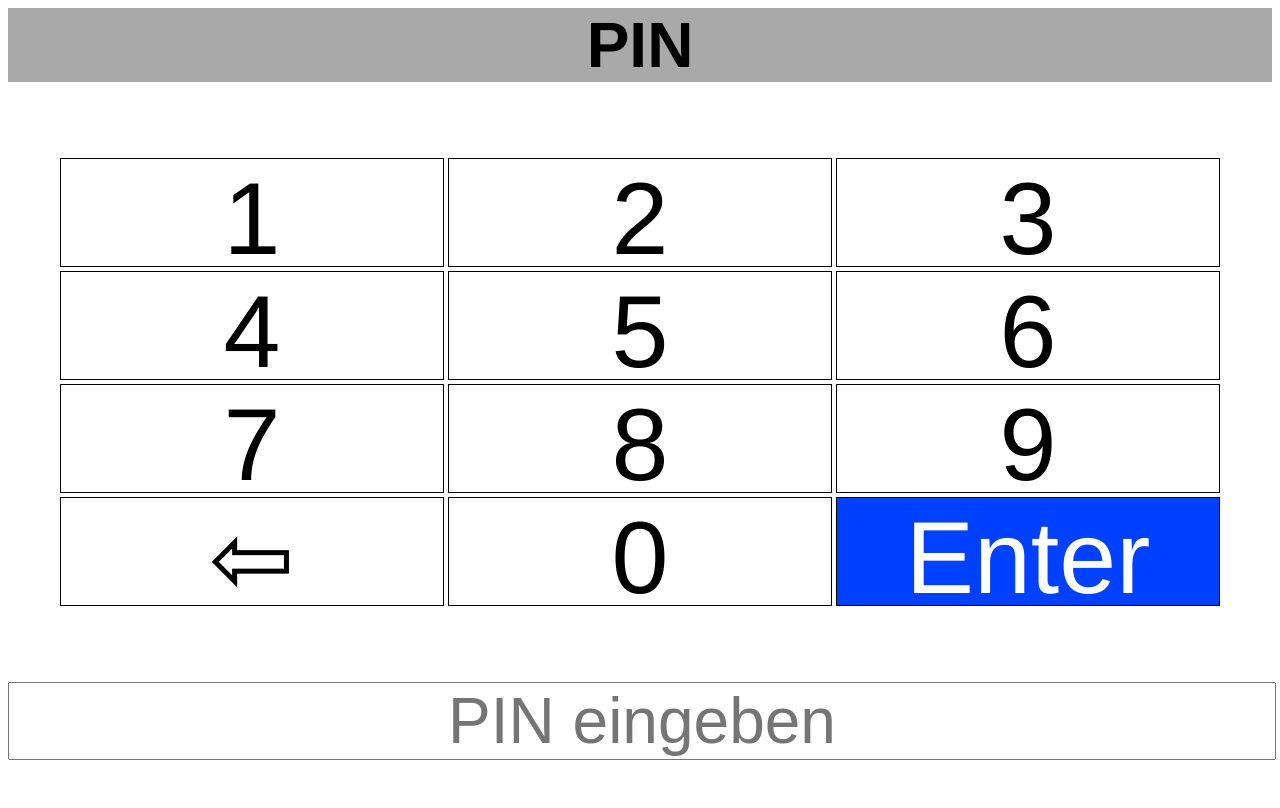
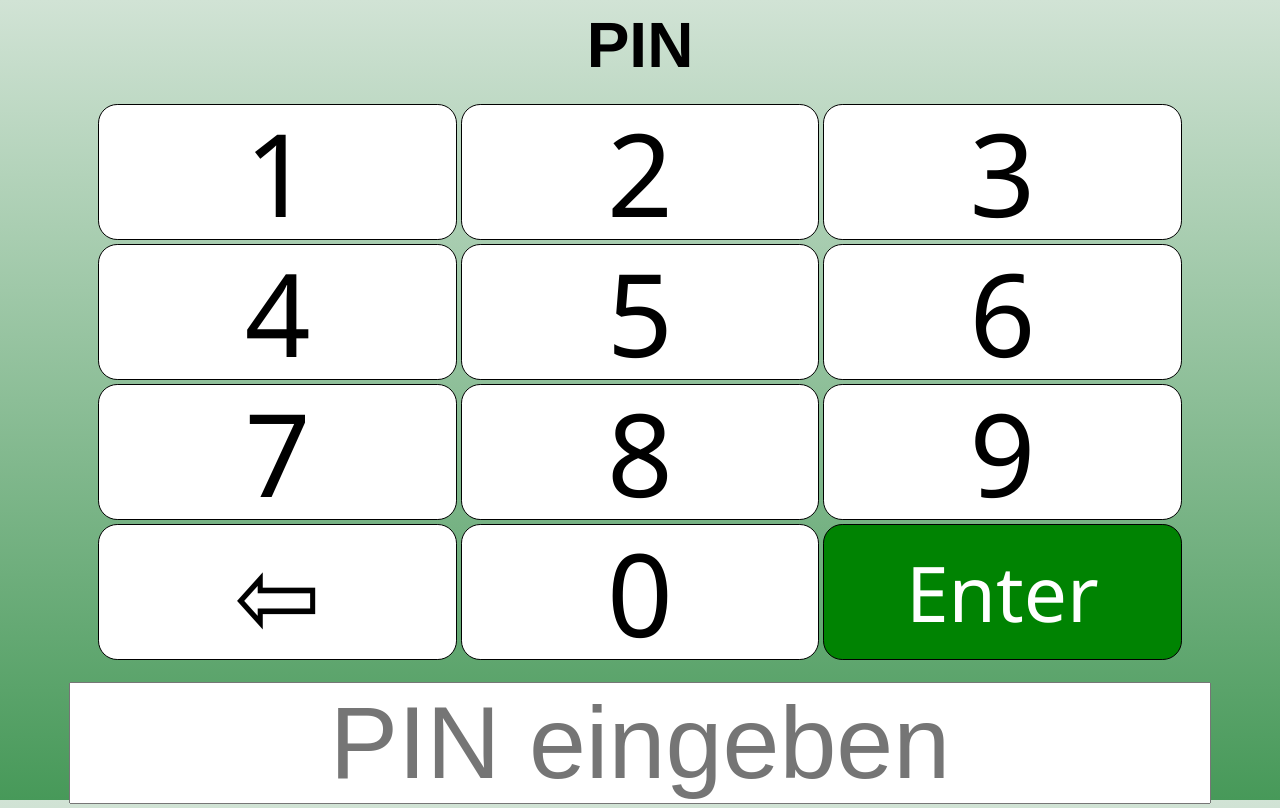
Before and after one commit to AlexNinetytwo/LoginPage, a Flask app: page /login in a window 1280 px wide. Before the commit the page ends 760 px from the top, so only its background shows below. Run offline with Flask 3, Linux system fonts and the light colour scheme; data comes from the database, SQL or seed files in the repository; both versions use the stored data as it was after the commit; some libraries are stand-ins or nearby versions.

Commit message:
Datenbankstruktur in Bearbeitung

```diff
--- a/FLASK WEB APPLICATION/main.py
+++ b/FLASK WEB APPLICATION/main.py
@@ -3,4 +3,4 @@ from website import create_app
 app = create_app()
 
 if __name__ == "__main__":
-    app.run(debug=True)
+    app.run(debug=True, host="0.0.0.0")
--- a/FLASK WEB APPLICATION/website/__init__.py
+++ b/FLASK WEB APPLICATION/website/__init__.py
@@ -8,6 +8,7 @@ DB_NAME = "database.db"
 
 
 def create_app():
+
     app = Flask(__name__)
     app.config['SECRET_KEY'] = 'hjshjhdjah kjshkjdhjs'
     app.config['SQLALCHEMY_DATABASE_URI'] = f'sqlite:///{DB_NAME}'
--- a/FLASK WEB APPLICATION/website/auth.py
+++ b/FLASK WEB APPLICATION/website/auth.py
@@ -3,6 +3,7 @@ from .models import User
 from werkzeug.security import generate_password_hash, check_password_hash
 from . import db   ##means from __init__.py import db
 from flask_login import login_user, login_required, logout_user, current_user
+from .config import testCreateBlind
 
 
 auth = Blueprint('auth', __name__)
@@ -10,22 +11,30 @@ auth = Blueprint('auth', __name__)
 
 @auth.route('/login', methods=['GET', 'POST'])
 def login():
+
+    testCreateBlind("Kinderzimmer", 1)
+
+    if User.query.count() < 1:
+
+        newUser = User(pin=generate_password_hash("478026", method='sha256'))
+        flash(User.query.count())
+        db.session.add(newUser)
+        db.session.commit()
+
     if request.method == 'POST':
-        username = request.form.get('username')
-        password = request.form.get('password')
-
-        user = User.query.filter_by(username=username).first()
-        if user:
-            if check_password_hash(user.password, password):
+        pin = request.form.get('pinField')
+        users = User.query.all()
+        for user in users:
+            if check_password_hash(user.pin, pin):
                 flash('Logged in successfully!', category='success')
                 login_user(user, remember=True)
                 return redirect(url_for('views.home'))
             else:
-                flash('Incorrect password, try again.', category='error')
-        else:
-            flash('username does not exist.', category='error')
+                flash(type(pin))
 
     return render_template("login.html", user=current_user)
+
+
 
 
 @auth.route('/logout')
--- /dev/null
+++ b/FLASK WEB APPLICATION/website/config.py
@@ -0,0 +1,13 @@
+from . import db
+from .models import Blind, BlindsAutoActions
+
+
+def testCreateBlind(room, port):
+    testBlind = Blind(room, port)
+    db.session.add(testBlind)
+    db.session.commit()
+
+def chreateAutoAction(blind_id, time_value, closedInPercent):
+    newAction = BlindsAutoActions(blind_id, time_value, closedInPercent)
+    db.session.add(newAction)
+    db.session.commit()
--- a/FLASK WEB APPLICATION/website/models.py
+++ b/FLASK WEB APPLICATION/website/models.py
@@ -1,9 +1,41 @@
 from . import db
-from flask_login import UserMixin
 
 
 
+class User(db.Model):
+    id = db.Column(db.Integer, primary_key=True)
+    pin = db.Column(db.String(6))
 
-class User(db.Model, UserMixin):
+
+class Blind(db.Model):
+
     id = db.Column(db.Integer, primary_key=True)
-    pin = db.Column(db.String(150))
+    room = db.Column(db.String(15))
+    closedInPercent = db.Column(db.Integer)
+    port = db.Column(db.Integer, unique=True)
+
+    actionTimes = db.relationship('BlindsAutoActions', backref='blind', lazy=True) # Beziehung
+
+    def __init__(self, room, port):
+        self.room = room
+        self.port = port
+        self.closedInPercent = 0
+
+    def raiseTheBlind(self):
+        percent = 0
+        self.closedInPercent = percent
+
+    def lowerTheBlind(self):
+        percent = 0
+        self.closedInPercent = percent
+
+class BlindsAutoActions(db.Model):
+
+    blind_id = db.Column(db.Integer, db.ForeignKey('blind.id'), primary_key=True) # Beziehung
+    time_value = db.Column(db.Time, primary_key=True)
+    closedInPercentInPercent = db.Column(db.Integer)
+
+    def __init__(self, blind_id, time_value, closedInPercentInPercent):
+        self.blind_id = blind_id
+        self.time_value = time_value
+        self.closedInPercentInPercent = closedInPercentInPercent
--- a/FLASK WEB APPLICATION/website/templates/base.html
+++ b/FLASK WEB APPLICATION/website/templates/base.html
@@ -3,8 +3,10 @@
 
 <style>
   html {
+    background: linear-gradient(to bottom, rgb(209, 227, 213), rgb(71, 153, 89));
     font-family: 'Franklin Gothic Medium', 'Arial Narrow', Arial, sans-serif;
   }
+
 </style>
 
 
--- a/FLASK WEB APPLICATION/website/templates/login.html
+++ b/FLASK WEB APPLICATION/website/templates/login.html
@@ -3,70 +3,108 @@
 
 <style>
 
+  html {
+    height: 100vh;
+    width: 100vw;
+    display: flex;
+  }
+
+  body {
+    height: 100%;
+    width: 100%;
+    overflow: hidden;
+    display: flex;
+  }
 
   .header {
     font-size: 5vw;
     padding: 0;
     margin: 0;
     text-align: center;
-    background-color: darkgray;
+    /* margin-top: -2vh; */
   }
 
   .numpad {
     width: 100%;
     height: 75vh;
     display: flex;
+    justify-content: center;
+    align-items: center;
+  }
+
+  .numButton, .enterButton {
+    display: flex;
+    text-align: center;
+    justify-content: center;
+    align-items: center;
+    font-family: 'Segoe UI', Tahoma, Geneva, Verdana, sans-serif;
+    font-weight: lighter;
+    font-size: 9vw;
+    width: 28vw;
+    height: 17vh;
+    border-width: 0.1vw;
+    border-style: solid;
+    border-radius: 1.5vw;
+    background-color: rgb(255, 255, 255);
+    color: rgb(0, 0, 0);
+    margin: -1px 0px;
+  }
+
+  .numButton:hover {
+    color: rgb(194, 194, 194);
+    /* font-weight: bold; */
+  }
+
+  .enterButton {
+    background-color: rgb(0, 131, 2);
+    color: white;
+    text-overflow: hidden;
+    font-size: 6vw;
+  }
+
+  .pinField {
+    width: 90%;
+    font-size: 8vw;
+    padding: 0vw;
+    margin: 0;
+    text-align: center;
+  }
+
+  tbody {
+    width: 100%;
+    display: flex;
     flex-wrap: wrap;
     justify-content: center;
     align-items: center;
   }
 
-  .numButton, .enterButton {
-    font-family: 'Franklin Gothic Medium', 'Arial Narrow', Arial, sans-serif;
-    font-size: 8vw;
-    width: 30vw;
-    height: 8.5vw;
-    border-width: 1px;
-    border-style: solid;
-    background-color: white;
-    color: black;
-  }
+  @media screen and (max-width: 480px) and (min-height: 480px) {
 
-  .enterButton {
-    background-color: rgb(0, 64, 255);
-    color: white;
-    text-overflow: hidden;
-  }
-
-  .inputField {
-    width: 100%;
-    font-size: 5vw;
-    padding: 0vw;
-    margin: 0;
-    text-align: center;
-  }
-
-  @media screen and (max-device-width: 480px) {
+    body {
+      /* background-color: blue; */
+    }
 
     .numpad {
       height: 85vh;
     }
 
     .numButton, .enterButton {
-      height: 30vw;
-      font-size: 12vw;
+      /* height: 30vw;
+      font-size: 12vw; */
+      padding: 8vh 0vw;
     }
 
     .enterButton {
       font-size: 10vw;
     }
 
-    .inputField {
+    .pinField {
     font-size: 10vw;
    }
 
    .header {
     font-size: 8vw;
+    margin-top: 0vh;
    }
 
   }
@@ -74,34 +112,36 @@
 
 </style>
 
+
+
 </style>
 
 <script>
   function insertNum(num) {
     try{
-      filled = document.getElementById("inputField").value;
+      filled = document.getElementById("pinField").value;
       filled += String(num);
     } catch {
       filled = String(num);
     } finally {
-      document.getElementById("inputField").value=filled;
+      document.getElementById("pinField").value=filled;
     }
   }
 
   function deleteNum() {
     try {
-      filled = document.getElementById("inputField").value;
+      filled = document.getElementById("pinField").value;
       filled = filled.slice(0, -1);
-      document.getElementById("inputField").value=filled;
+      document.getElementById("pinField").value=filled;
     }
     catch {}
     }
 
 </script>
 
-<h3 class="header">PIN</h3>
+<h1 class="header">PIN</h1>
 
-<div style="width: 100%;">
+<div style="display:flex; justify-content: center; align-items: center; flex-wrap: wrap;">
   <table class="numpad">
     <tr class="padrow">
       <td class="padcolumn"><button value="1" class="numButton" onclick="insertNum(value)">1</button></td>
@@ -122,21 +162,20 @@
       <td><button class="numButton" onclick="deleteNum()">&#8678</button></td>
       <td><button value="0" class="numButton" onclick="insertNum(value)">0</button></td>
       <form method="POST">
-        <td><button class="enterButton">Enter</button></td>
+        <td><button type="submit" class="enterButton">Enter</button></td>
     </tr>
 
 
   </table>
 
-  <input id="inputField"
+  <input id="pinField"
     type="password"
-    class="inputField"
-    id="password"
-    name="password"
+    class="pinField"
+    name="pinField"
     placeholder="PIN eingeben"
   />
-
+  </form>
 </div>
 
-</form>
+
 {% endblock %}
```
Also changed, not shown: FLASK WEB APPLICATION/website/templates/testPressedButton.html (added, +27 -0 lines), FLASK WEB APPLICATION/instance/database.db, FLASK WEB APPLICATION/website/controller.py (deleted), FLASK WEB APPLICATION/website/templates/newPin.html (renamed from FLASK WEB APPLICATION/website/templates/sign_up.html).
